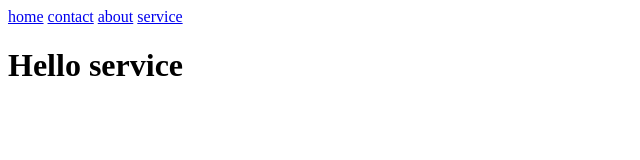
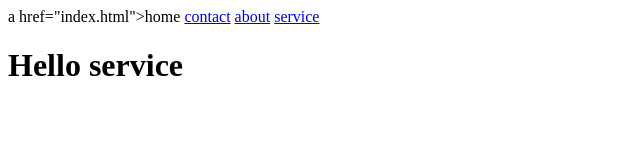
Before and after one commit to bhavyashree1916/HTML-Fundamentals, a plain HTML site: page service.html in a window 1280 px wide. Shown: the whole page, without its empty margins (0-640 px from the left). Drawn offline with Linux system fonts and the light colour scheme.

```diff
--- a/service.html
+++ b/service.html
@@ -6,7 +6,7 @@
     <title>Document</title>
 </head>
 <body>
-    <a href="index.html">home</a>
+a href="index.html">home</a>
     <a href="contact.html">contact</a>
     <a href="about.html">about</a>
     <a href="service.html">service</a>
```
